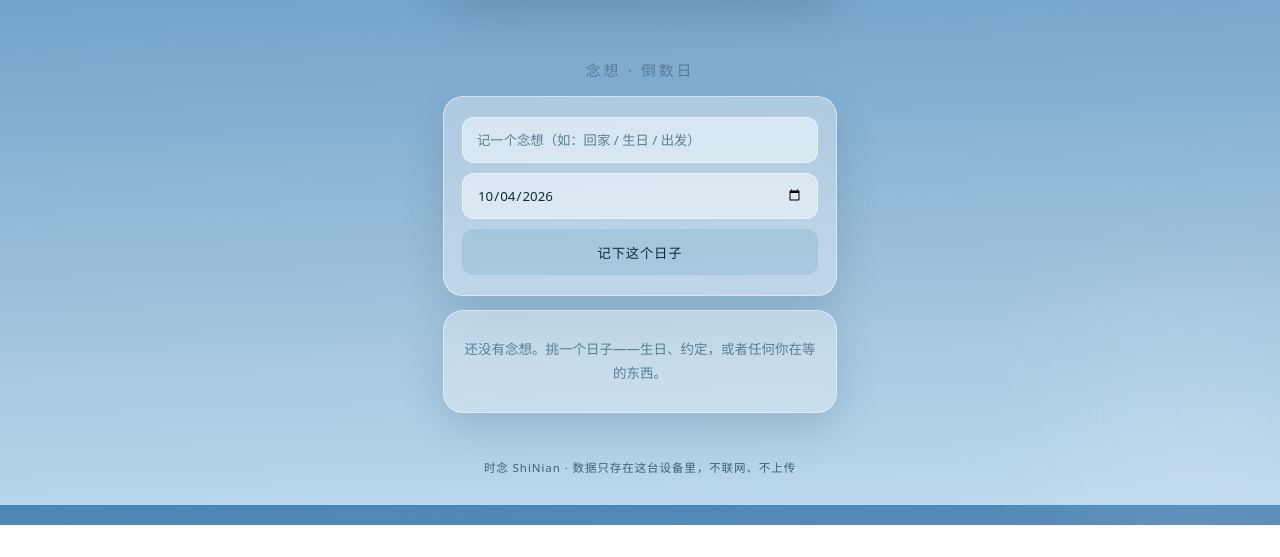
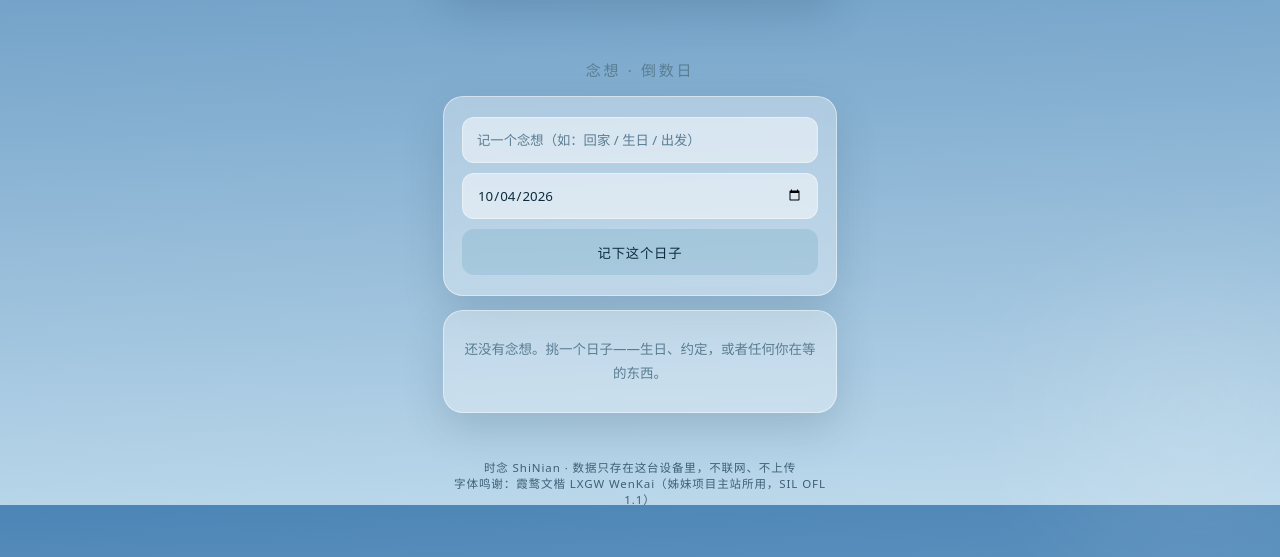
Before and after one commit to xiaoyu-hue/shinian, a plain HTML site: page index.html in a window 1280 px wide. Shown: the part 295-852 px from the top of the page. Before the commit the page ends 820 px from the top, so only its background shows below. Drawn offline with Linux system fonts and the light colour scheme.

Commit message:
chore: 双许可证与字体排印规范
- 新增 LICENSE-DOCS（CC BY-NC-SA 4.0），文档禁止商用
- README 许可证章节更新为代码 MIT + 文档 CC BY-NC-SA 双许可说明
- style.css 移除未引用的 Noto Sans SC 字体声明
- footer 字体鸣谢精确为霞鹜文楷（SIL OFL 1.1）

```diff
--- a/assets/style.css
+++ b/assets/style.css
@@ -54,7 +54,7 @@ html { height: 100%; }
 
 body {
   min-height: 100%;
-  font-family: 'Noto Sans SC', 'PingFang SC', 'Microsoft YaHei', system-ui, sans-serif;
+  font-family: 'PingFang SC', 'Microsoft YaHei', system-ui, sans-serif;
   color: var(--text);
   background: linear-gradient(178deg, var(--sky-top) 0%, var(--sky-bottom) 100%) fixed;
   transition: background var(--dur-base) var(--ease-out);
--- a/index.html
+++ b/index.html
@@ -49,7 +49,7 @@
       </div>
     </section>
 
-    <footer class="foot">时念 ShiNian · 数据只存在这台设备里，不联网、不上传</footer>
+    <footer class="foot">时念 ShiNian · 数据只存在这台设备里，不联网、不上传<br>字体鸣谢：霞鹜文楷 LXGW WenKai（姊妹项目主站所用，SIL OFL 1.1）</footer>
   </main>
 </body>
 </html>
```
Also changed, not shown: README.md, 1 other file.
